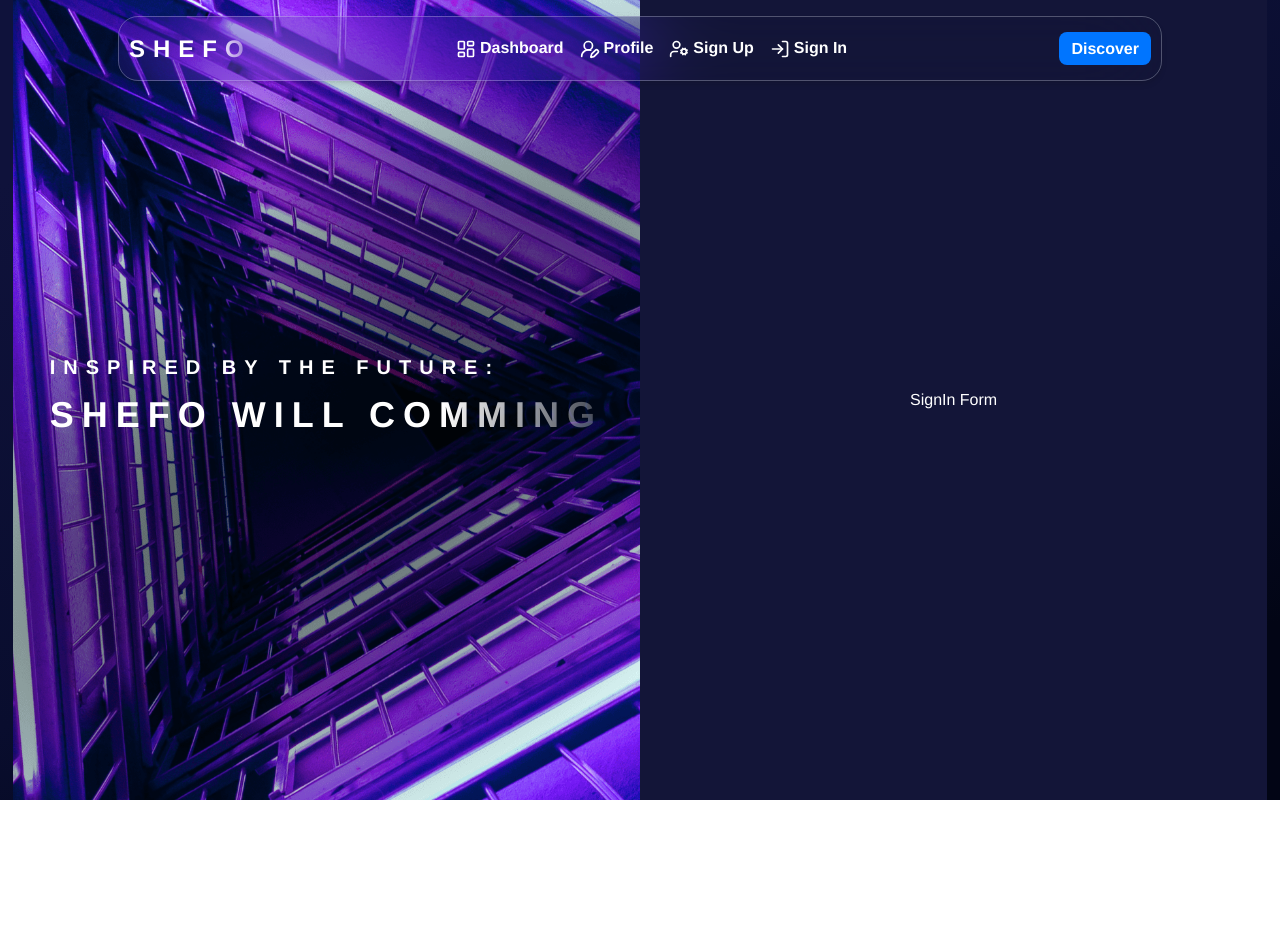
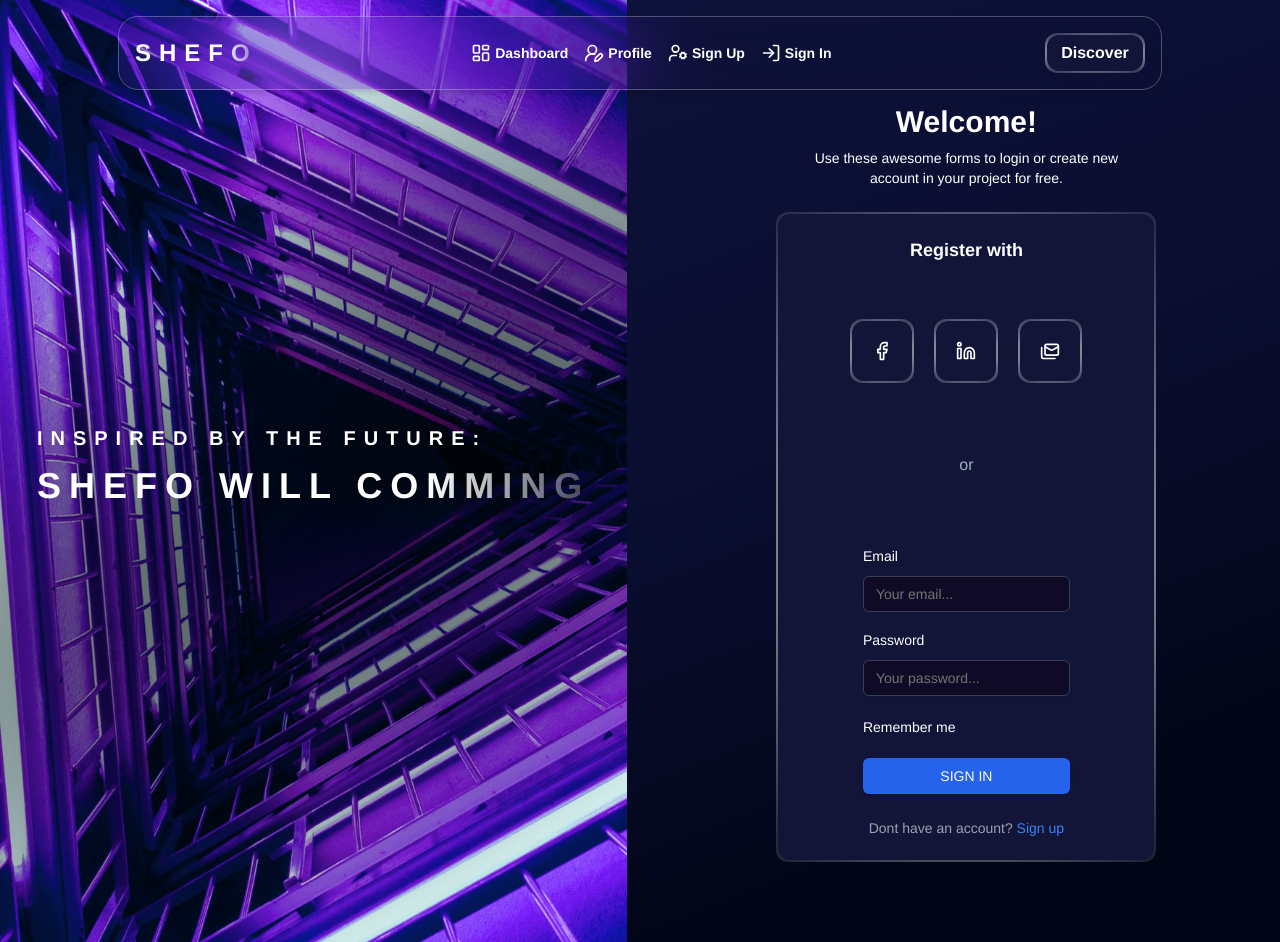
Before and after one commit to shefoo-om/Dashboard, a Next.js app: page /sign-in in a window 1280 px wide. Before the commit the page ends 800 px from the top, so only its background shows below. Built offline with nearby package versions, Linux system fonts and the light colour scheme.

Commit message:
update in the forms

```diff
--- a/src/app/(Auth)/sign-in/page.tsx
+++ b/src/app/(Auth)/sign-in/page.tsx
@@ -1,20 +1,127 @@
-import { NavbarAuth } from "@/components/Authentication/Navbar/NavbarAuth"
+"use client";
+
+import { Button } from "@/components/ui/button";
+import { Facebook, Linkedin, Mails } from "lucide-react"
+
+import { zodResolver } from "@hookform/resolvers/zod";
+import { useForm } from "react-hook-form";
+import * as z from "zod";
+import { Input } from "@/components/ui/input";
+import { Label } from "@/components/ui/label";
+import { NavbarAuth } from "@/components/Authentication/Navbar/NavbarAuth";
 import "../global.css"
+import Link from "next/link";
 
-export default function SignInPage() {
+const formSchema = z.object({
+  email: z.string().email("Invalid email address"),
+  password: z.string().min(6, "Password must be at least 6 characters"),
+  rememberMe: z.boolean().default(false),
+});
+
+type FormData = z.infer<typeof formSchema>;
+const LinksSocail = [
+  { id: 1, icon: Facebook, links: "https://www.facebook.com" },
+  { id: 2, icon: Linkedin, links: "https://www.linkedin.com" },
+  { id: 3, icon: Mails, links: "https://www.gmail.com" }
+]
+export default function Home() {
+  const form = useForm<FormData>({
+    resolver: zodResolver(formSchema),
+    defaultValues: {
+      email: "",
+      password: "",
+      rememberMe: false,
+    },
+  });
+
+  function onSubmit(values: FormData) {
+    console.log(values);
+  }
   return (
-    <div className="bgMain h-screen w-full flex flex-wrap justify-center items-center relative">
+    <main className="bgMain h-max w-full flex flex-wrap justify-between relative">
       <div className="w-full">
-      <NavbarAuth />
+        <NavbarAuth />
       </div>
-      <div className="AuthBg w-[49%] max-lg:hidden h-full flex justify-center items-center capitalize">
+      <div className="AuthBg w-[49%] max-lg:hidden flex justify-center items-center capitalize">
         <div className="">
           <h6>INSPIRED BY THE FUTURE:</h6>
           <p>Shefo will comming</p>
         </div>
       </div>
-      <div className="max-lg:w-full w-[49%] h-full flex justify-center items-center bgFormBox">SignIn Form</div>
+      <div className="max-lg:w-full w-[49%] h-max overflow-auto flex flex-col justify-center items-center py-20">
+        <div className="pt-6 px-6 mx-auto max-w-96">
+          <div className="mb-6 text-center">
+            <h3 className="mb-2 text-3xl font-bold text-white mx-auto">Welcome!</h3>
+            <p className="text-sm text-white font-normal">Use these awesome forms to login or create new account in your project for free.</p>
+          </div>
+        </div>
+        <div className=" bgFormBoxmain h-[650px] w-[380px] max-sm:w-3/4 flex justify-center items-center rounded-xl p-[2px]">
+          <div className="bgFormBox h-full w-full border-2 border-transparent rounded-xl flex flex-col justify-between items-center gap-2 px-9 py-5">
+            <p className="text-lg font-semibold">Register with</p>
+            <div className="w-full h-20 flex justify-center gap-5">
+              {LinksSocail.map((ele) => (
+                <div key={ele.id} className="rounded-xl w-16 h-16 bgFormBoxmain p-[2px]">
+                  <Link href={ele.links} target="_blank" className="bgFormBox w-full h-full rounded-xl hover:opacity-90 flex justify-center items-center">
+                    <ele.icon className="size-5" />
+                  </Link>
+                </div>
+              ))}
+            </div>
+            <p className="text-base text-[#a0aec0] mb-3">or</p>
 
-    </div>
-  )
+            <form onSubmit={form.handleSubmit(onSubmit)} className="space-y-6">
+              <div className="space-y-4">
+                <div className="space-y-2">
+                  <Label htmlFor="email">Email</Label>
+                  <Input
+                    id="email"
+                    type="email"
+                    placeholder="Your email..."
+                    {...form.register("email")}
+                    className="bg-[#0F0B27] border-gray-700"
+                  />
+                  {form.formState.errors.email && (
+                    <p className="text-sm text-red-500">
+                      {form.formState.errors.email.message}
+                    </p>
+                  )}
+                </div>
+
+                <div className="space-y-2">
+                  <Label htmlFor="password">Password</Label>
+                  <Input
+                    id="password"
+                    type="password"
+                    placeholder="Your password..."
+                    {...form.register("password")}
+                    className="bg-[#0F0B27] border-gray-700"
+                  />
+                  {form.formState.errors.password && (
+                    <p className="text-sm text-red-500">
+                      {form.formState.errors.password.message}
+                    </p>
+                  )}
+                </div>
+              </div>
+
+              <div className="flex items-center space-x-2">
+                <Label htmlFor="remember">Remember me</Label>
+              </div>
+
+              <Button type="submit" className="w-full bg-blue-600 hover:bg-blue-700">
+                SIGN IN
+              </Button>
+
+              <p className="text-center text-sm text-gray-400">
+                Dont have an account?{" "}
+                <a href="#" className="text-blue-500 hover:underline">
+                  Sign up
+                </a>
+              </p>
+            </form>
+          </div>
+        </div>
+      </div>
+    </main>
+  );
 }
--- a/src/app/(Auth)/sign-up/page.tsx
+++ b/src/app/(Auth)/sign-up/page.tsx
@@ -23,7 +23,7 @@ export default function SignUpPage() {
           <p>Shefo will comming</p>
         </div>
       </div>
-      <div className="max-lg:w-full w-[49%] h-max overflow-auto flex flex-col justify-center items-center py-20">
+      <div className="max-lg:w-full w-[49%] h-max min-h-[1250px] overflow-auto flex flex-col justify-center items-center py-20">
         <div className="pt-6 px-6 mx-auto max-w-96">
           <div className="mb-6 text-center">
             <h3 className="mb-2 text-3xl font-bold text-white mx-auto">Welcome!</h3>
@@ -31,19 +31,25 @@ export default function SignUpPage() {
           </div>
         </div>
         <div className=" bgFormBoxmain h-[750px] w-[380px] max-sm:w-3/4 flex justify-center items-center rounded-xl p-[2px]">
-          <div className="bgFormBox h-full w-full border-2 border-transparent rounded-xl flex flex-col justify-between items-center gap-2 px-9 py-5">
+          <div className="bgFormBox h-full w-full border-2 border-transparent rounded-xl flex flex-col justify-around items-center px-9 py-5">
             <p className="text-lg font-semibold">Register with</p>
             <div className="w-full h-20 flex justify-center gap-5">
               {LinksSocail.map((ele) => (
                 <div key={ele.id} className="rounded-xl w-16 h-16 bgFormBoxmain p-[2px]">
-                  <Link href={ele.links} target="_blank" className="bgFormBox w-full h-full rounded-xl hover:opacity-90 flex justify-center items-center">
+                  <Link href={ele.links} target="_blank" className="bgFormBox w-full h-full rounded-xl hover:opacity-90 flex justify-center items-center duration-200">
                     <ele.icon className="size-5" />
                   </Link>
                 </div>
               ))}
             </div>
-            <p className="text-base text-[#a0aec0] mb-3">or</p>
+            <p className="text-base text-secondColor">or</p>
             <FormSignIn />
+            <p className="text-center text-sm text-secondColor">
+              Already have an account ?{"  "}
+              <Link href={'/sign-in'} className="text-white font-semibold duration-200">
+                Sign in
+              </Link>
+            </p>
           </div>
         </div>
       </div>
--- a/src/components/Authentication/Navbar/NavbarAuth.tsx
+++ b/src/components/Authentication/Navbar/NavbarAuth.tsx
@@ -26,8 +26,13 @@ export function NavbarAuth() {
                     <p className="AuthBgLink">Sign In</p>
                 </Link>
             </div>
-            <div className="pl-2">
+            {/* <div className="pl-2">
                 <Link className="text-white capitalize font-semibold text-base px-3 py-2 bg-bgBlue hover:brightness-105 duration-300 rounded-lg" href={"/"}>discover</Link>
+            </div> */}
+            <div className="bgFormBoxmain w-[100px] p-[2px] flex justify-center items-center rounded-xl" >
+                <Link className="w-full bgFormBox hover:opacity-90 rounded-xl py-[6px] font-semibold duration-200 text-white text-center" href={"/"} >
+                    Discover
+                </Link>
             </div>
         </nav>
     );
--- a/src/components/Authentication/Navbar/global.css
+++ b/src/components/Authentication/Navbar/global.css
@@ -1,5 +1,5 @@
 .NavbarAuth {
-  padding: 16px 10px;
+  padding: 16px 16px;
   margin: 16px 0;
   border: 0.0625rem solid rgba(226, 232, 240, 0.3);
   width: calc(100% - 48px);
@@ -41,12 +41,7 @@
   }
 
 .AuthBgLink{
-    font-size: 16px;
+    font-size: 14px;
     line-height: 1.3;
     font-weight: 600;
 }
-.linkHover:hover{
-  scale:calc(1.05);
-  transition-duration: 300ms;
-  animation-duration: 300ms;
-}
```
Also changed, not shown: src/components/Authentication/formSignUp/page.tsx (+10 -10 lines).
